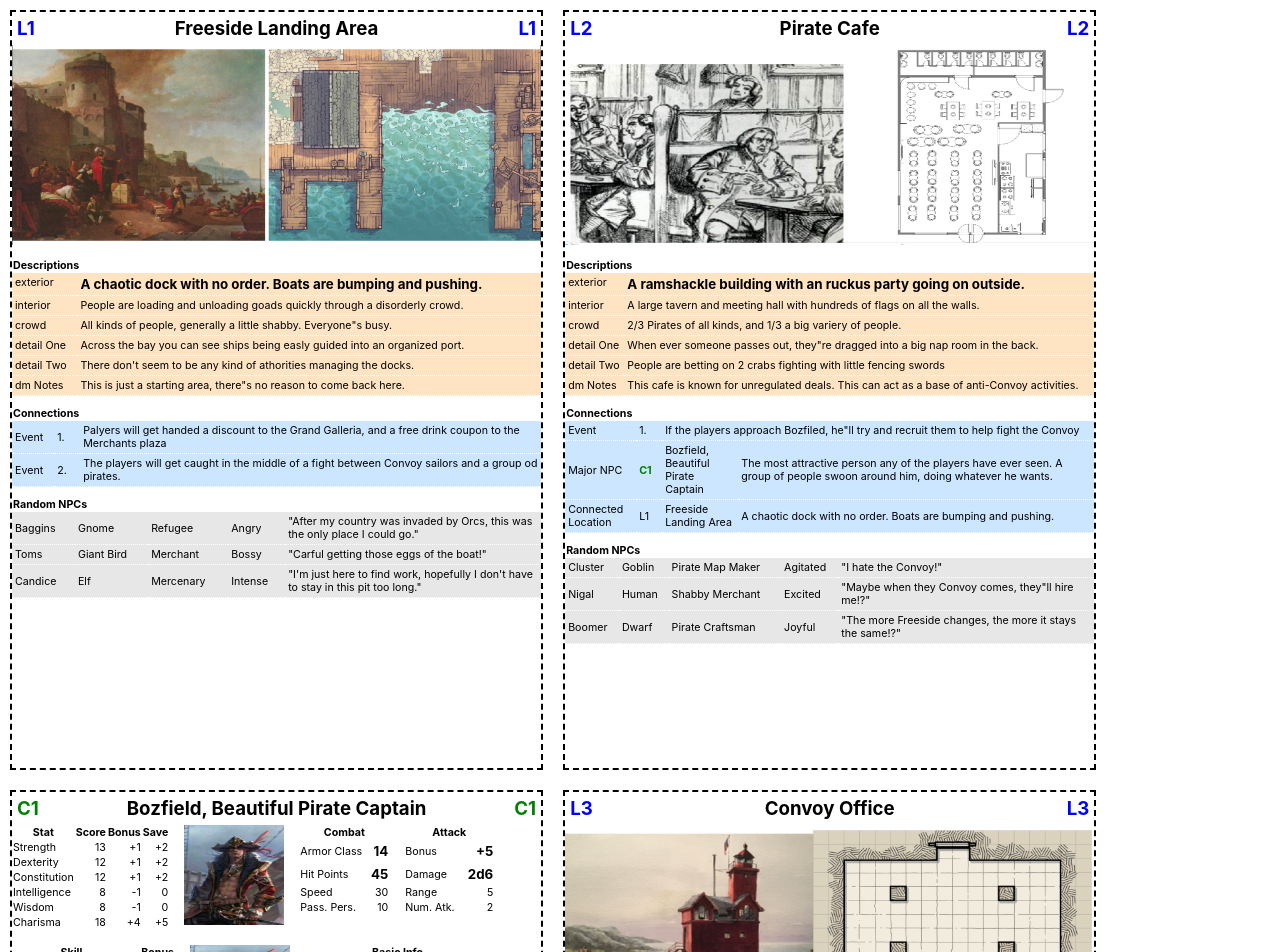
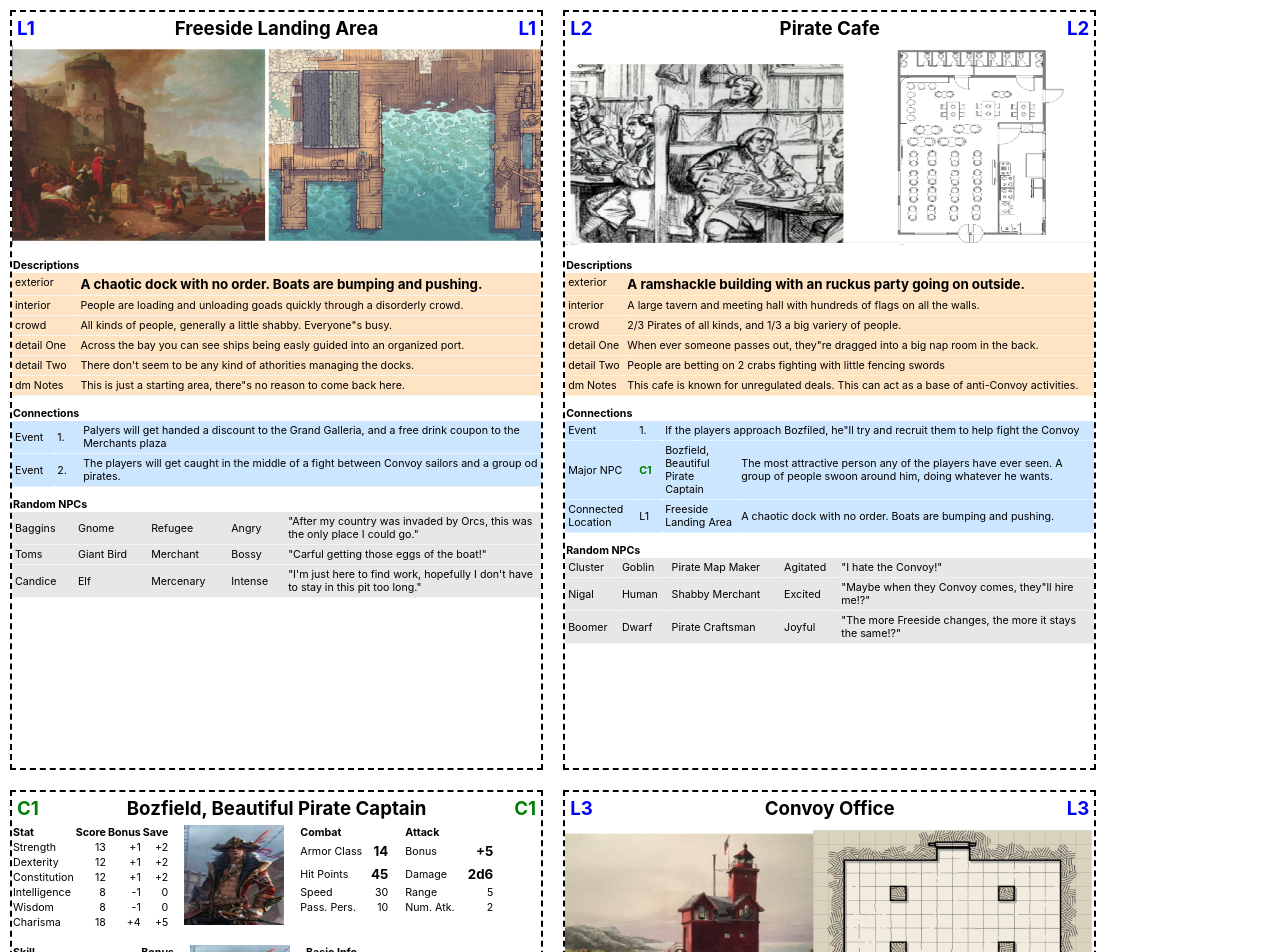
Before and after one commit to danielpennypacker/freeside, a React (Create React App) app: page / in a window 1280 px wide. Shown: the top 952 px of the page. Built offline with nearby package versions, Linux system fonts and the light colour scheme.

Commit message:
removing css

```diff
--- a/src/App.css
+++ b/src/App.css
@@ -1,6 +1,11 @@
 .App {
   display: flex;
   flex-wrap: wrap;
+}
+
+.Character th,
+.Location th {
+  text-align: left;
 }
 
 .Location,
@@ -9,7 +14,6 @@
   width: 14cm;
   border: 2px dashed black;
   margin: 10px;
-
   font-size: 8pt;
 }
 
--- a/src/Location.css
+++ b/src/Location.css
@@ -40,10 +40,6 @@
   width: 20px;
 }
 
-.Location th {
-  text-align: left;
-}
-
 .Location .randomNpcDialogue {
   width: 250px
 }
```
